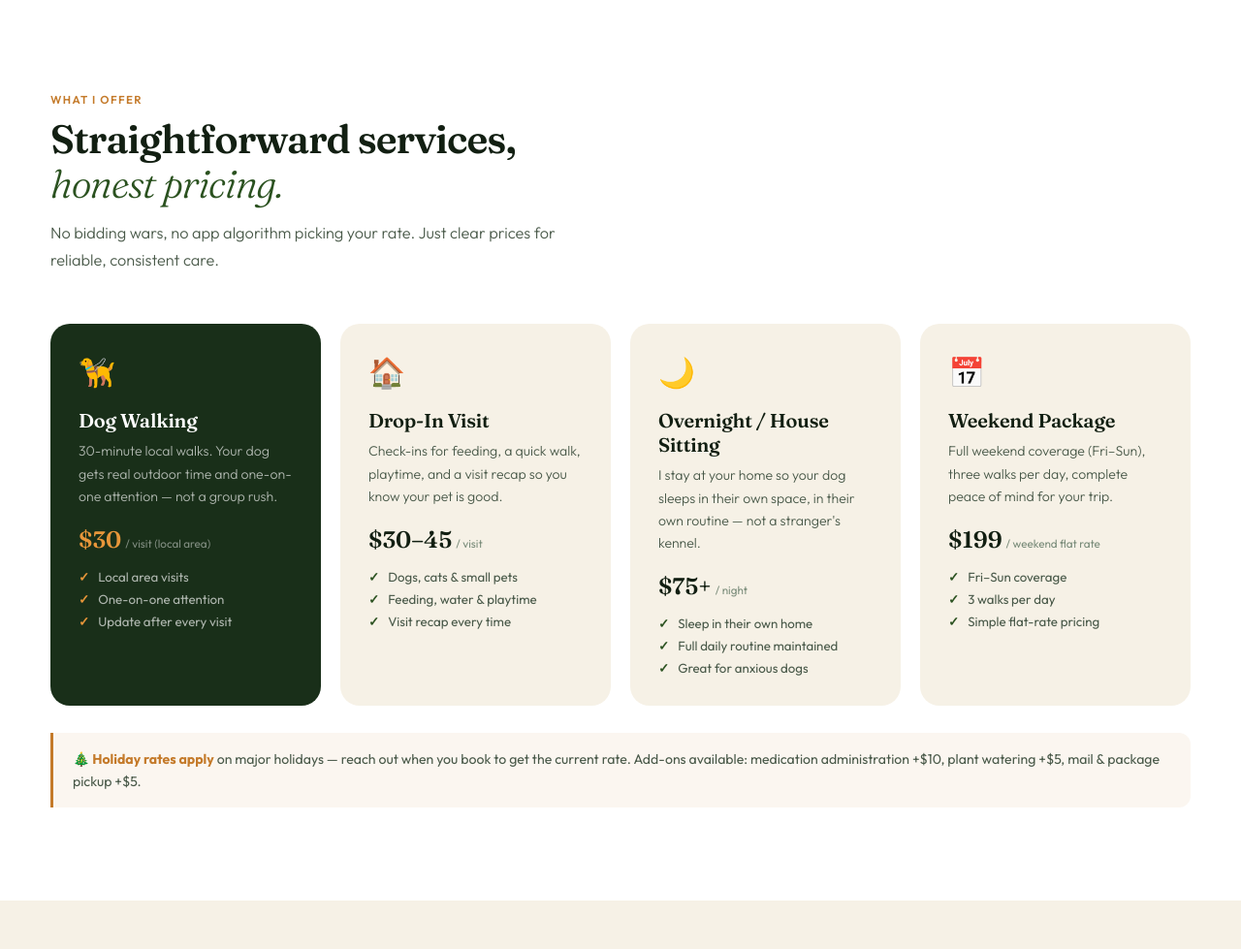
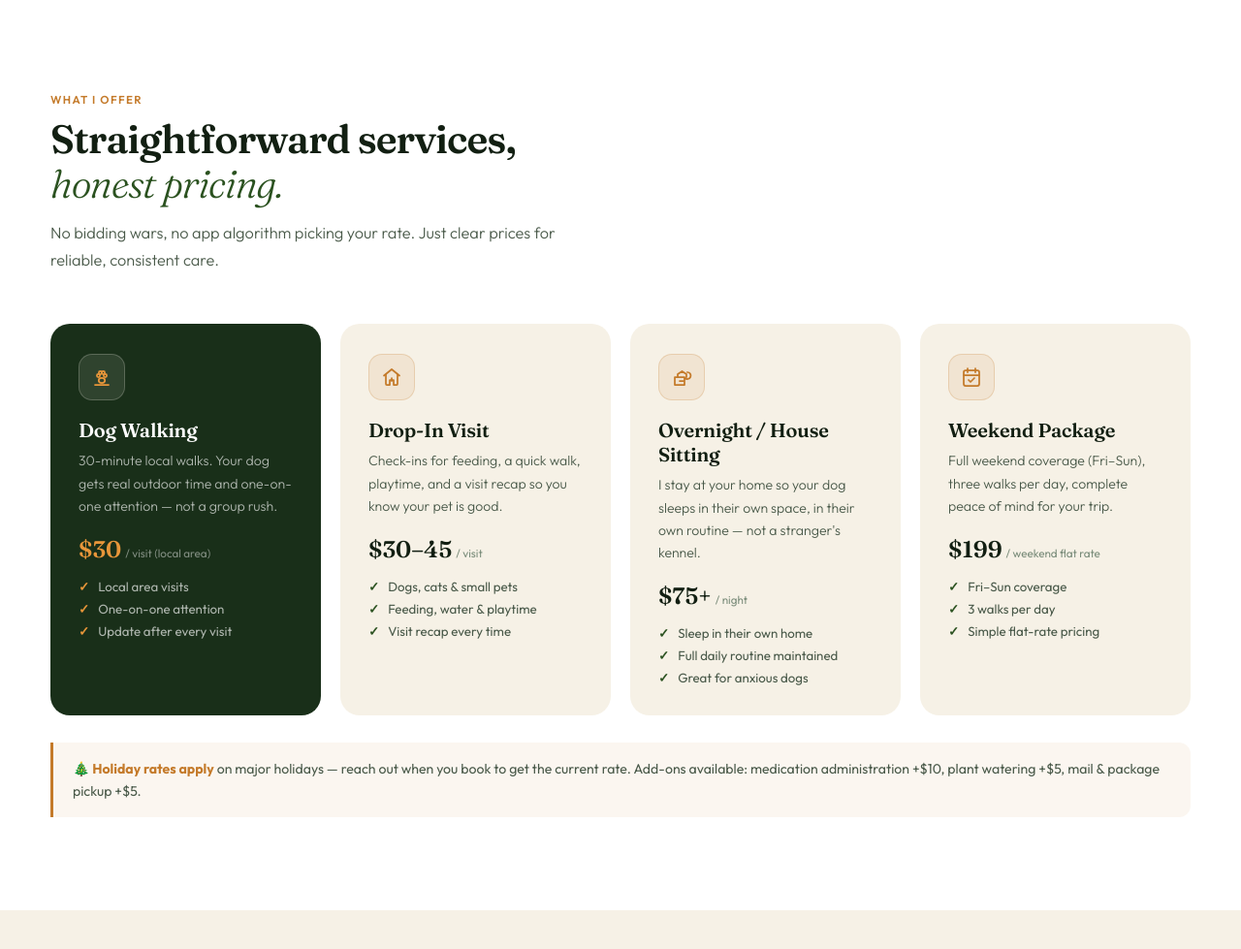
Before and after one commit to chrispatino94-cloud/pookiespetcare, a Flask app: page / in a window 1280 px wide. Shown: the part 979-1958 px from the top of the page at 97% size. Run offline with Flask 3, Linux system fonts and the light colour scheme.

Commit message:
Replace service emojis with professional icons

```diff
--- a/templates/index.html
+++ b/templates/index.html
@@ -298,7 +298,32 @@
     }
     .svc-card:hover { transform: translateY(-4px); box-shadow: 0 14px 40px rgba(0,0,0,.08); border-color: var(--cream-dk); }
     .svc-card.feat { background: var(--g-dark); }
-    .svc-icon { font-size: 1.9rem; margin-bottom: 18px; display: block; }
+    .svc-icon-badge {
+      display: inline-flex;
+      align-items: center;
+      justify-content: center;
+      width: 48px;
+      height: 48px;
+      border-radius: 14px;
+      margin-bottom: 18px;
+      background: rgba(196, 122, 42, 0.1);
+      border: 1px solid rgba(196, 122, 42, 0.22);
+      flex-shrink: 0;
+    }
+    .svc-icon-badge svg {
+      width: 24px;
+      height: 24px;
+      stroke: var(--amber);
+      fill: none;
+      stroke-width: 1.75;
+      stroke-linecap: round;
+      stroke-linejoin: round;
+    }
+    .svc-card.feat .svc-icon-badge {
+      background: rgba(246, 241, 230, 0.1);
+      border-color: rgba(246, 241, 230, 0.22);
+    }
+    .svc-card.feat .svc-icon-badge svg { stroke: var(--amber-lt); }
     .svc-name {
       font-family: 'Fraunces', serif; font-size: 1.25rem; font-weight: 600;
       margin-bottom: 8px; color: var(--text); letter-spacing: -.01em;
@@ -863,7 +888,16 @@
     </div>
     <div class="svc-grid">
       <div class="svc-card feat">
-        <span class="svc-icon">🦮</span>
+        <span class="svc-icon-badge" aria-hidden="true">
+          <svg viewBox="0 0 24 24" xmlns="http://www.w3.org/2000/svg">
+            <ellipse cx="12" cy="15.5" rx="3.2" ry="2.6"/>
+            <circle cx="8.5" cy="10.5" r="1.6"/>
+            <circle cx="15.5" cy="10.5" r="1.6"/>
+            <circle cx="10.5" cy="7.5" r="1.6"/>
+            <circle cx="13.5" cy="7.5" r="1.6"/>
+            <path d="M5 20h14"/>
+          </svg>
+        </span>
         <div class="svc-name">Dog Walking</div>
         <div class="svc-desc">30-minute local walks. Your dog gets real outdoor time and one-on-one attention — not a group rush.</div>
         <div><span class="svc-price">$30</span><span class="svc-unit">/ visit (local area)</span></div>
@@ -874,7 +908,13 @@
         </ul>
       </div>
       <div class="svc-card">
-        <span class="svc-icon">🏠</span>
+        <span class="svc-icon-badge" aria-hidden="true">
+          <svg viewBox="0 0 24 24" xmlns="http://www.w3.org/2000/svg">
+            <path d="M4 10.5 12 4l8 6.5"/>
+            <path d="M6 9.5V19a1 1 0 0 0 1 1h3v-5h4v5h3a1 1 0 0 0 1-1V9.5"/>
+            <path d="M12 13v3"/>
+          </svg>
+        </span>
         <div class="svc-name">Drop-In Visit</div>
         <div class="svc-desc">Check-ins for feeding, a quick walk, playtime, and a visit recap so you know your pet is good.</div>
         <div><span class="svc-price">$30–45</span><span class="svc-unit">/ visit</span></div>
@@ -885,7 +925,14 @@
         </ul>
       </div>
       <div class="svc-card">
-        <span class="svc-icon">🌙</span>
+        <span class="svc-icon-badge" aria-hidden="true">
+          <svg viewBox="0 0 24 24" xmlns="http://www.w3.org/2000/svg">
+            <path d="M5 12h10v8H5z"/>
+            <path d="M8 12V9l4.5-3L17 9v3"/>
+            <path d="M10 16h4"/>
+            <path d="M18 7a3.5 3.5 0 1 1-2.5 6"/>
+          </svg>
+        </span>
         <div class="svc-name">Overnight / House Sitting</div>
         <div class="svc-desc">I stay at your home so your dog sleeps in their own space, in their own routine — not a stranger's kennel.</div>
         <div><span class="svc-price">$75+</span><span class="svc-unit">/ night</span></div>
@@ -896,7 +943,13 @@
         </ul>
       </div>
       <div class="svc-card">
-        <span class="svc-icon">📅</span>
+        <span class="svc-icon-badge" aria-hidden="true">
+          <svg viewBox="0 0 24 24" xmlns="http://www.w3.org/2000/svg">
+            <rect x="4" y="5" width="16" height="16" rx="2"/>
+            <path d="M8 3v4M16 3v4M4 10h16"/>
+            <path d="M9 15l2 2 4-4"/>
+          </svg>
+        </span>
         <div class="svc-name">Weekend Package</div>
         <div class="svc-desc">Full weekend coverage (Fri–Sun), three walks per day, complete peace of mind for your trip.</div>
         <div><span class="svc-price">$199</span><span class="svc-unit">/ weekend flat rate</span></div>
```
